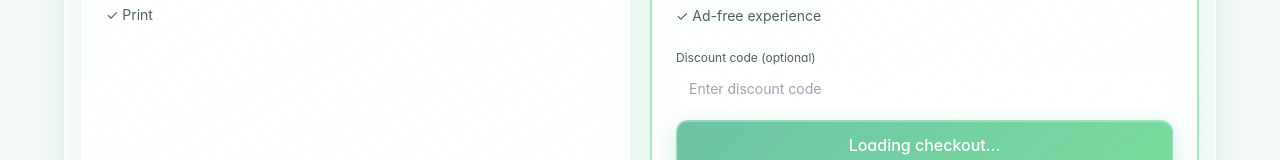
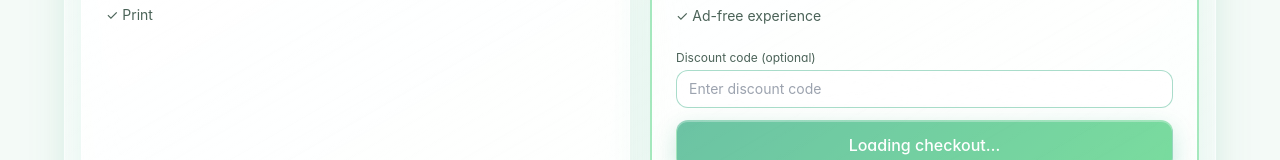
Before and after one commit to mayankdobriyal1920/client-side-invoice, a Next.js app: page /pricing in a window 1280 px wide. Shown: the part 513-673 px from the top of the page. Built offline with nearby package versions, Linux system fonts and the light colour scheme; no server answers.

Commit message:
add visible border to all glass-input fields

```diff
--- a/app/globals.css
+++ b/app/globals.css
@@ -64,7 +64,7 @@ html, body {
   background: rgba(255,255,255,0.6);
   backdrop-filter: blur(8px);
   -webkit-backdrop-filter: blur(8px);
-  border: 1px solid rgba(255,255,255,0.8);
+  border: 1px solid rgba(10,155,104,0.35);
   border-radius: 12px;
 }
 .glass-input:focus {
```
